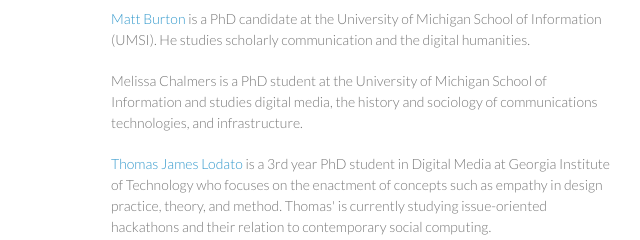
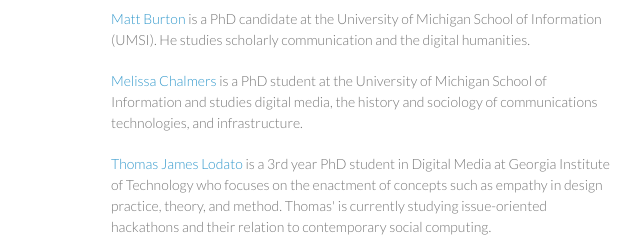
Before and after one commit to lofhm/ampdamp, a plain HTML site: page index.html in a window 1280 px wide. Shown: the part 497-737 px from the top of the page, 459-1099 px from the left. Drawn offline with Linux system fonts and the light colour scheme.

Commit message:
adding link to Melissa's twitter

```diff
--- a/index.html
+++ b/index.html
@@ -34,7 +34,7 @@ AmpDamp is a tool that lets you adjust who and what you want to listen to, in re
 
 <p><a href="http://twitter.com/mcburton">Matt Burton</a> is a PhD candidate at the University of Michigan School of Information (UMSI). He studies scholarly communication and the digital humanities.</p>
 
-<p>Melissa Chalmers is a PhD student at the University of Michigan School of Information and studies digital media, the history and sociology of communications technologies, and infrastructure.</p>
+<p><a href="https://twitter.com/mechalms">Melissa Chalmers</a> is a PhD student at the University of Michigan School of Information and studies digital media, the history and sociology of communications technologies, and infrastructure.</p>
 
 <p><a href="http://theminutewaltz.com/">Thomas James Lodato</a> is a 3rd year PhD student in Digital Media at Georgia Institute of Technology who focuses on the enactment of concepts such as empathy in design practice, theory, and method. Thomas' is currently studying issue-oriented hackathons and their relation to contemporary social computing.</p>
 
```
